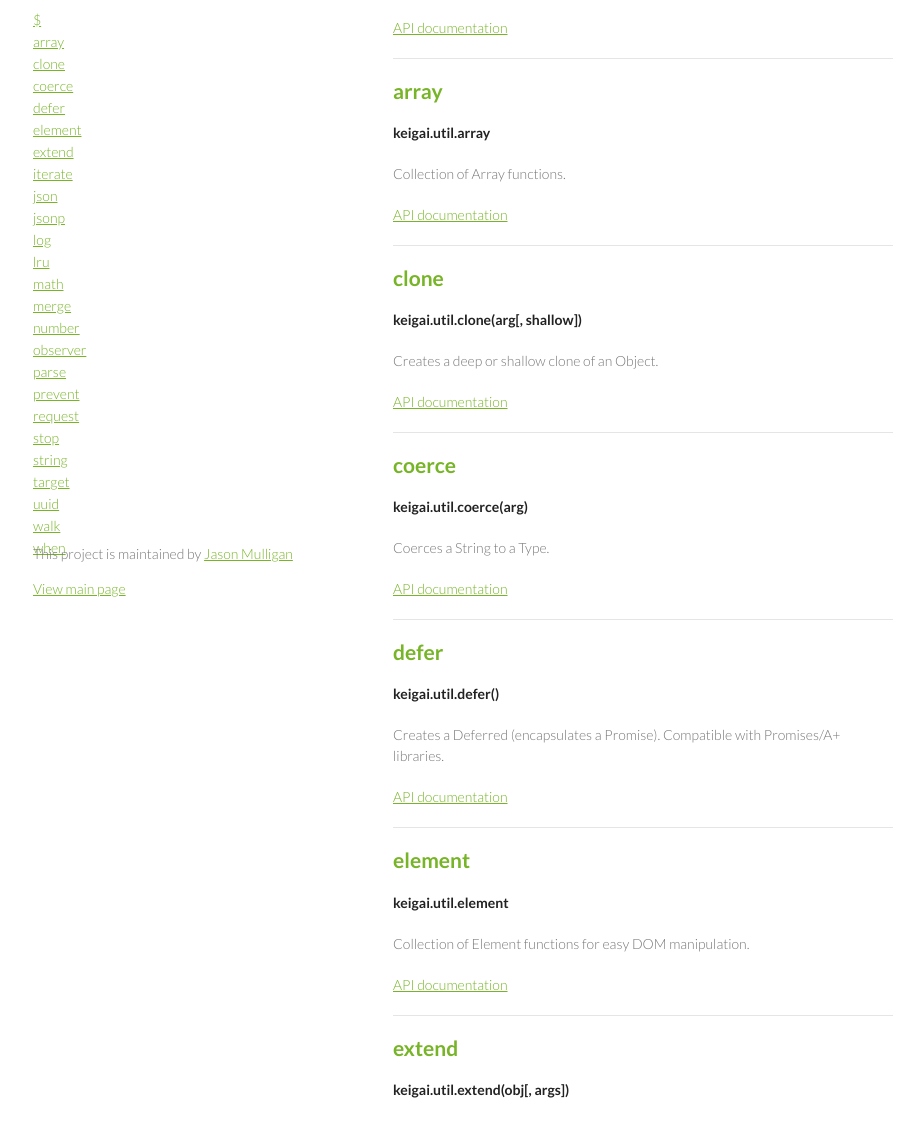
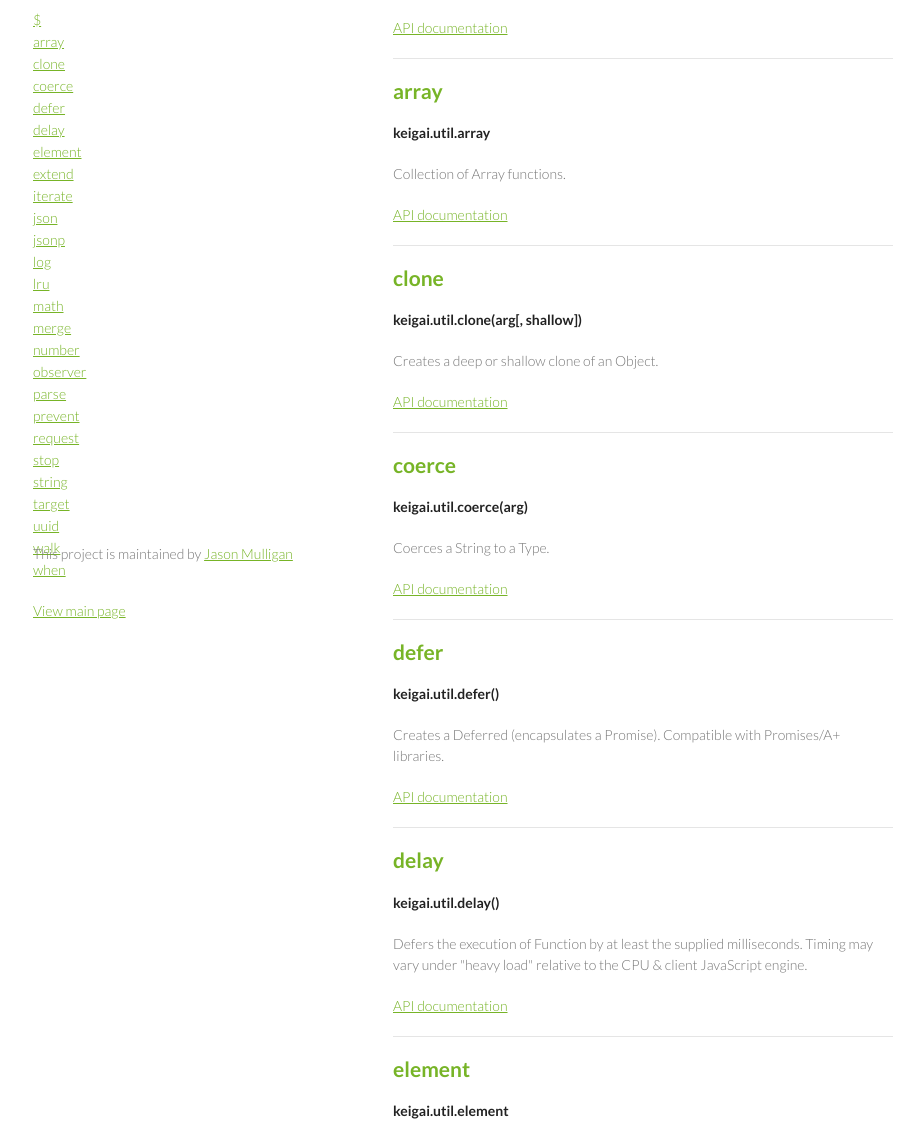
Before and after one commit to avoidwork/keigai, a plain HTML site: page util.html in a window 1280 px wide. Shown: the part 166-1290 px from the top of the page, without its empty margins (177-1101 px from the left). Drawn offline with Linux system fonts and the light colour scheme; a script that the page names is missing.

Commit message:
in prog update

```diff
--- a/util.html
+++ b/util.html
@@ -22,6 +22,7 @@
 					<li><a href="#clone" title="View clone details">clone</a></li>
 					<li><a href="#coerce" title="View coerce details">coerce</a></li>
 					<li><a href="#defer" title="View defer details">defer</a></li>
+					<li><a href="#delay" title="View delay details">delay</a></li>
 					<li><a href="#element" title="View element details">element</a></li>
 					<li><a href="#extend" title="View extend details">extend</a></li>
 					<li><a href="#iterate" title="View iterate details">iterate</a></li>
@@ -70,6 +71,11 @@
 				<h2><a name="defer" class="anchor" href="#defer"><span class="octicon octicon-link"></span></a>defer</h2>
 				<p><strong>keigai.util.defer()</strong></p>
 				<p>Creates a Deferred (encapsulates a Promise). Compatible with Promises/A+ libraries.</p>
+				<p><a href="http://api.keigai.io/deferred.html" title="Deferred API">API documentation</a></p>
+
+				<h2><a name="delay" class="anchor" href="#delay"><span class="octicon octicon-link"></span></a>delay</h2>
+				<p><strong>keigai.util.delay()</strong></p>
+				<p>Defers the execution of Function by at least the supplied milliseconds. Timing may vary under "heavy load" relative to the CPU &amp; client JavaScript engine.</p>
 				<p><a href="http://api.keigai.io/deferred.html" title="Deferred API">API documentation</a></p>
 
 				<h2><a name="element" class="anchor" href="#el"><span class="octicon octicon-link"></span></a>element</h2>
```
